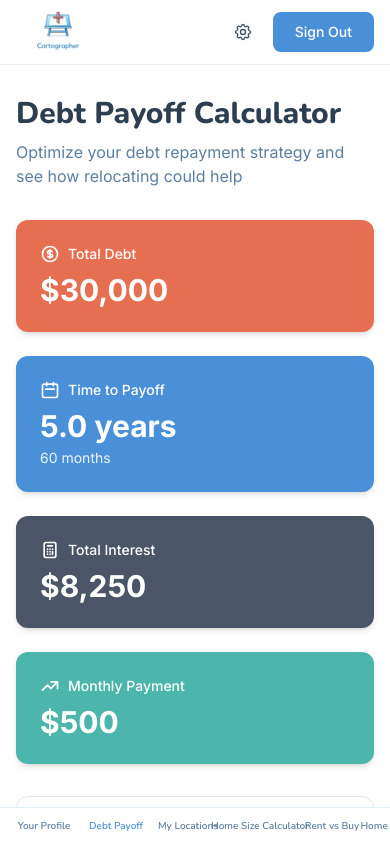
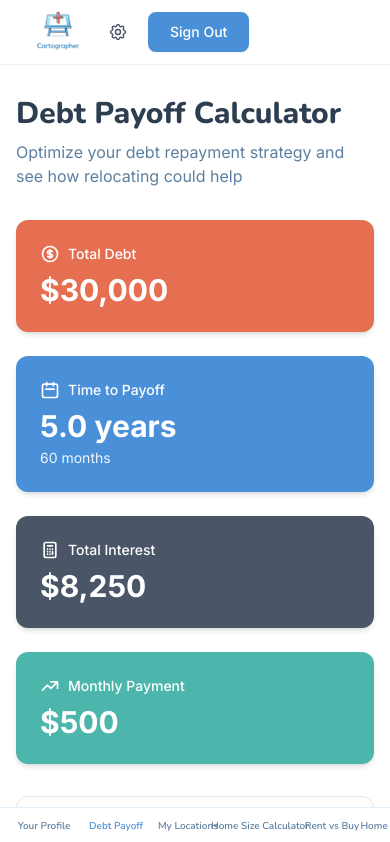
Before and after one commit to barlickarmando-spec/cartographer-prototype2, a Next.js app: page /debt-payoff in a window 390 px wide. Shown: the top 842 px of the page. Built offline with nearby package versions, Linux system fonts and the light colour scheme.

Commit message:
Center nav links and push settings/sign-out to far right
- Removed max-w-7xl constraint so top bar spans full width
- Center links use flex-1 + justify-center to truly center
- Settings and Sign Out pinned to far right edge

```diff
--- a/app/(authenticated)/layout.tsx
+++ b/app/(authenticated)/layout.tsx
@@ -33,8 +33,8 @@ export default function AuthenticatedLayout({
     <div className="carto-headings min-h-screen bg-carto-sky">
       {/* Top Bar — mirrors homepage navbar style */}
       <nav className="fixed top-0 left-0 right-0 bg-white/80 backdrop-blur-lg border-b border-slate-200/60 z-50">
-        <div className="max-w-7xl mx-auto px-4 sm:px-6 lg:px-8">
-          <div className="flex items-center justify-between h-16">
+        <div className="px-4 sm:px-6 lg:px-8">
+          <div className="flex items-center h-16">
             {/* Logo */}
             <Link href="/profile" className="flex items-center shrink-0 h-16 py-1">
               <Image
@@ -47,8 +47,8 @@ export default function AuthenticatedLayout({
               />
             </Link>
 
-            {/* Center links — same as homepage */}
-            <div className="hidden md:flex items-center gap-8">
+            {/* Center links — centered in remaining space */}
+            <div className="hidden md:flex flex-1 items-center justify-center gap-8">
               <Link href="/home-size-calculator" className="text-sm text-slate-600 hover:text-slate-900 transition-colors">
                 Calculator
               </Link>
@@ -63,8 +63,8 @@ export default function AuthenticatedLayout({
               </Link>
             </div>
 
-            {/* Right side — Settings icon + Sign Out */}
-            <div className="flex items-center gap-3">
+            {/* Right side — Settings icon + Sign Out, pinned far right */}
+            <div className="flex items-center gap-3 shrink-0">
               <Link
                 href="/profile"
                 className="text-slate-600 hover:text-slate-900 transition-colors p-2 rounded-lg hover:bg-slate-100"
```
